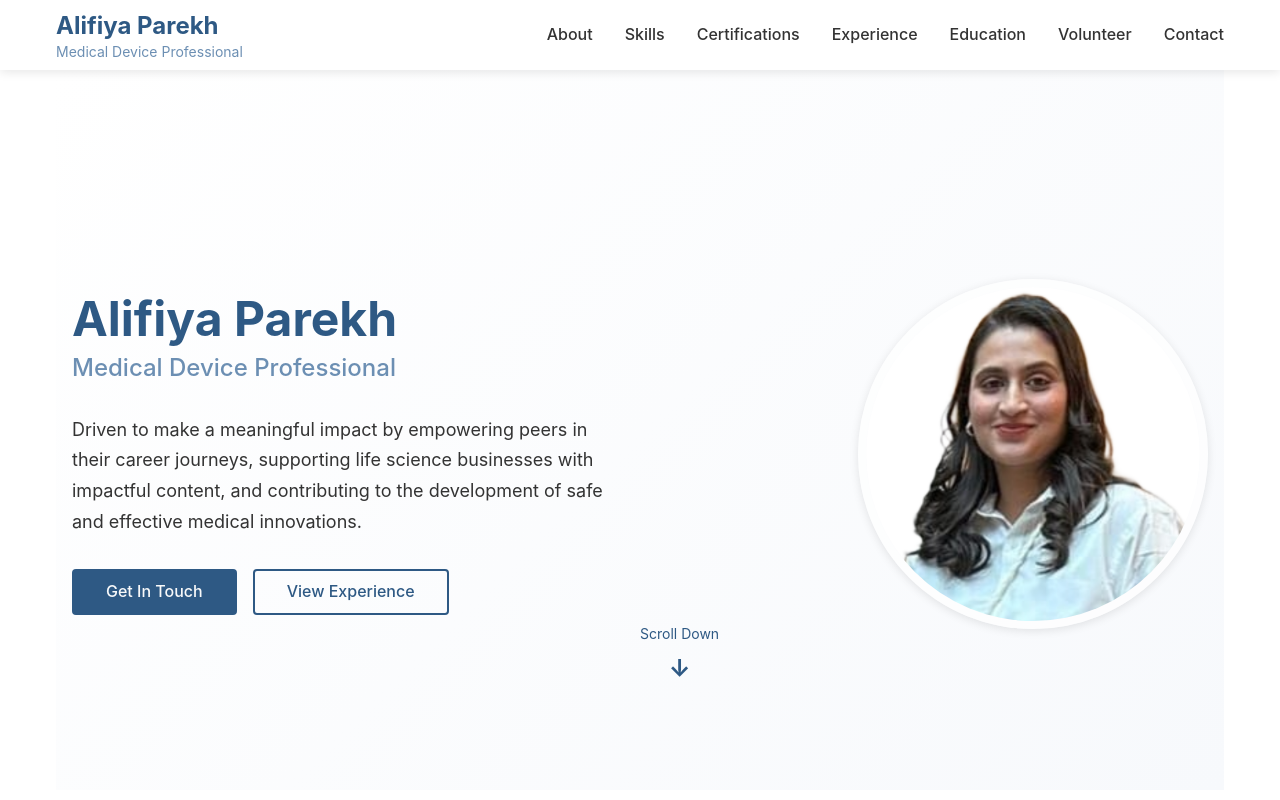
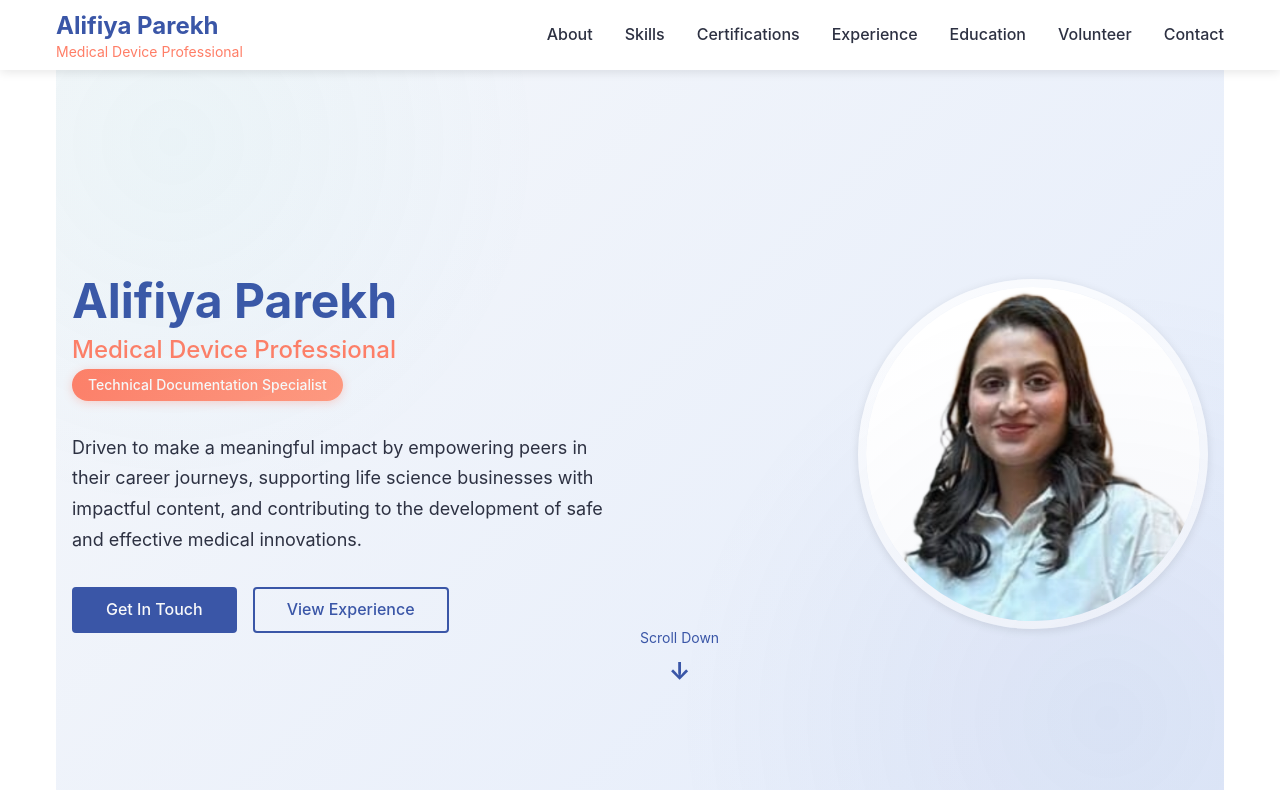
Before and after one commit to abdullahabbasitest/alifiya-site, a React (Create React App) app: page / in a window 1280 px wide. Shown: the top 800 px of the page. Built offline with nearby package versions, Linux system fonts and the light colour scheme.

Commit message:
fix: update info

```diff
--- a/src/components/sections/HeroSection.css
+++ b/src/components/sections/HeroSection.css
@@ -1,9 +1,24 @@
 .hero-section {
   padding: calc(var(--spacing-xl) * 3) 0 calc(var(--spacing-xl) * 2) 0;
-  background: linear-gradient(135deg, var(--background-color) 0%, var(--section-background) 100%);
+  background: linear-gradient(135deg, #f5f7fa 0%, #e4ecfb 100%);
   min-height: 90vh;
   display: flex;
   align-items: center;
+  position: relative;
+  overflow: hidden;
+}
+
+.hero-section::before {
+  content: "";
+  position: absolute;
+  top: 0;
+  left: 0;
+  width: 100%;
+  height: 100%;
+  background-image:
+    radial-gradient(circle at 10% 10%, rgba(78, 205, 196, 0.05) 0%, transparent 30%),
+    radial-gradient(circle at 90% 90%, rgba(58, 86, 167, 0.07) 0%, transparent 35%);
+  z-index: 1;
 }
 
 .hero-container {
@@ -32,8 +47,20 @@
 .hero-title {
   font-size: var(--font-size-large);
   color: var(--secondary-color);
+  margin-bottom: var(--spacing-xs);
+  font-weight: 500;
+}
+
+.hero-tag {
+  display: inline-block;
+  background: var(--gradient-secondary);
+  color: var(--light-text);
+  padding: 0.3rem 1rem;
+  border-radius: 20px;
+  font-size: var(--font-size-small);
   margin-bottom: var(--spacing-lg);
   font-weight: 500;
+  box-shadow: 0 2px 10px rgba(var(--secondary-color-rgb), 0.3);
 }
 
 .hero-bio {
--- a/src/components/sections/HeroSection.js
+++ b/src/components/sections/HeroSection.js
@@ -9,6 +9,7 @@ const HeroSection = () => {
           <div className="hero-info">
             <h1 className="hero-name">Alifiya Parekh</h1>
             <h2 className="hero-title">Medical Device Professional</h2>
+            <div className="hero-tag">Technical Documentation Specialist</div>
             <p className="hero-bio">
             Driven to make a meaningful impact by empowering peers in their career journeys, supporting life science businesses with impactful content, and contributing to the development of safe and effective medical innovations.
             </p>
--- a/src/index.css
+++ b/src/index.css
@@ -1,13 +1,30 @@
 :root {
-  /* Colors */
-  --primary-color: #2e5984;  /* Professional blue shade */
-  --secondary-color: #6c8fb3;
-  --accent-color: #d1e1f0;
-  --text-color: #333333;
-  --light-text: #f8f9fa;
-  --background-color: #ffffff;
-  --section-background: #f7f9fc;
-  --border-color: #e1e4e8;
+  /* Modern Color Palette */
+  --primary-color: #3a56a7;  /* Modern royal blue */
+  --primary-color-rgb: 58, 86, 167;
+  --secondary-color: #ff7e67;  /* Coral accent */
+  --secondary-color-rgb: 255, 126, 103;
+  --tertiary-color: #4ecdc4;  /* Teal accent */
+  --tertiary-color-rgb: 78, 205, 196;
+  --accent-color: #f9d89c;  /* Soft yellow accent */
+  --accent-color-rgb: 249, 216, 156;
+
+  /* Text Colors */
+  --text-color: #2d3142;  /* Dark charcoal */
+  --text-color-light: #555b6e;  /* Medium gray */
+  --light-text: #f8f9fa;  /* Off-white */
+
+  /* Background Colors */
+  --background-color: #ffffff;  /* Pure white */
+  --section-background: #f8f9fc;  /* Very light blue */
+  --alt-section-background: #f5f7fa;  /* Alternate light background */
+  --border-color: #e6e8f0;  /* Soft gray border */
+
+  /* Gradients & Effects */
+  --gradient-primary: linear-gradient(135deg, var(--primary-color), #4b66b3);
+  --gradient-secondary: linear-gradient(135deg, var(--secondary-color), #ff9980);
+  --box-shadow: 0 4px 20px rgba(0, 0, 0, 0.08);
+  --card-hover-shadow: 0 10px 30px rgba(0, 0, 0, 0.12);
 
   /* Typography */
   --font-primary: -apple-system, BlinkMacSystemFont, 'Segoe UI', 'Roboto', 'Oxygen',
--- a/src/styles/components/Header.css
+++ b/src/styles/components/Header.css
@@ -4,7 +4,8 @@
   left: 0;
   width: 100%;
   height: var(--header-height);
-  background-color: var(--background-color);
+  background-color: rgba(255, 255, 255, 0.97);
+  backdrop-filter: blur(10px);
   box-shadow: var(--box-shadow);
   z-index: 1000;
   transition: all 0.3s ease;
@@ -47,11 +48,28 @@
   font-size: var(--font-size-base);
   font-weight: 500;
   color: var(--text-color);
-  transition: color 0.3s ease;
+  transition: all 0.3s ease;
+  position: relative;
+  padding: 0.3rem 0;
+}
+
+.nav-link::after {
+  content: '';
+  position: absolute;
+  width: 0;
+  height: 2px;
+  bottom: 0;
+  left: 0;
+  background-color: var(--secondary-color);
+  transition: width 0.3s ease;
 }
 
 .nav-link:hover {
   color: var(--primary-color);
+}
+
+.nav-link:hover::after {
+  width: 100%;
 }
 
 .mobile-menu-toggle {
```
